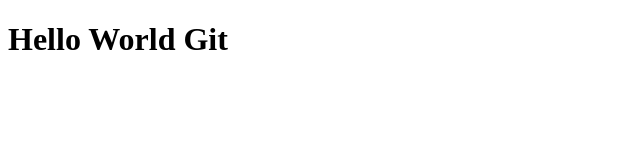
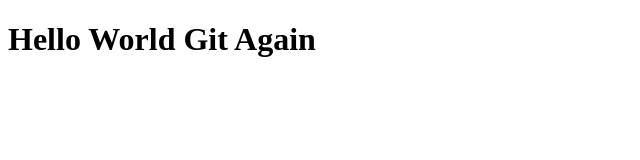
Before and after one commit to godomac05/git-curso-test, a plain HTML site: page index.html in a window 1280 px wide. Shown: the whole page, without its empty margins (0-640 px from the left). Drawn offline with Linux system fonts and the light colour scheme.

Commit message:
Segundos cambios v1.2

```diff
--- a/index.html
+++ b/index.html
@@ -7,6 +7,6 @@
     <title>Proyecto Git</title>
 </head>
 <body>
-    <h1>Hello World Git</h1>
+    <h1>Hello World Git Again</h1>
 </body>
 </html>
```
